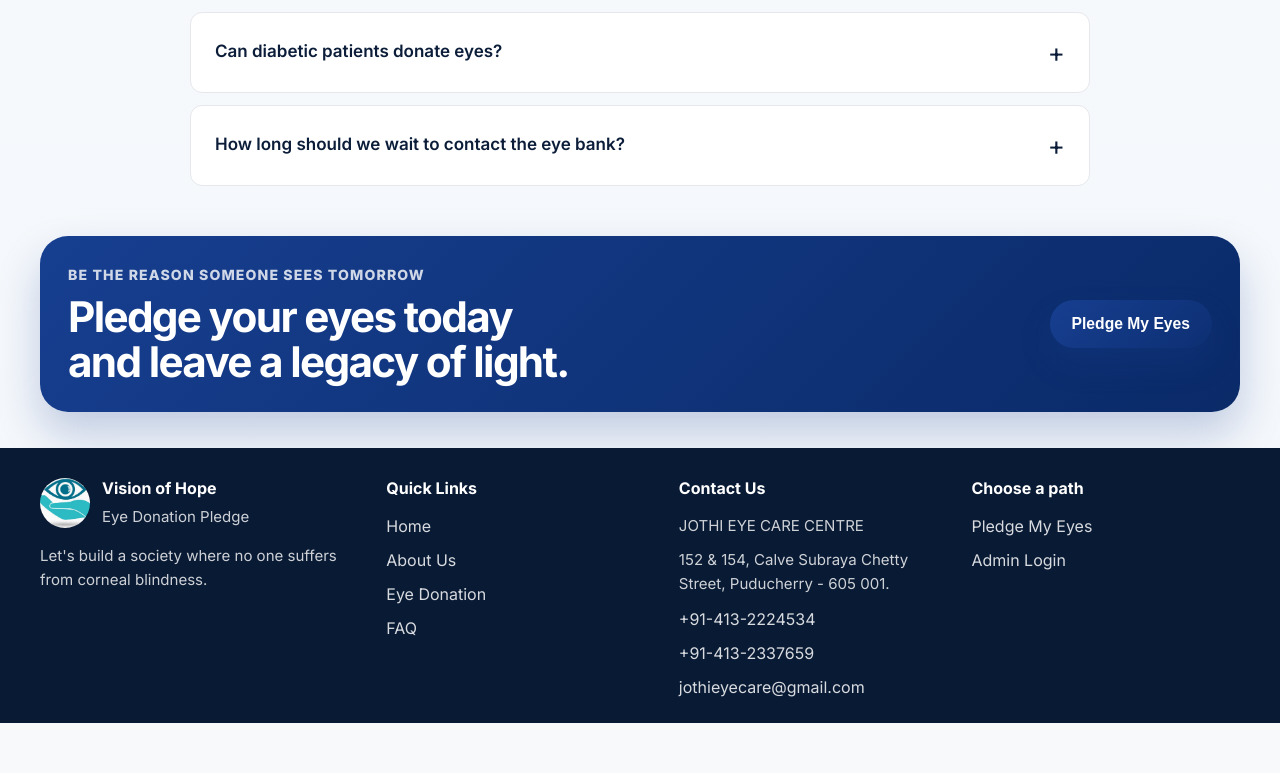
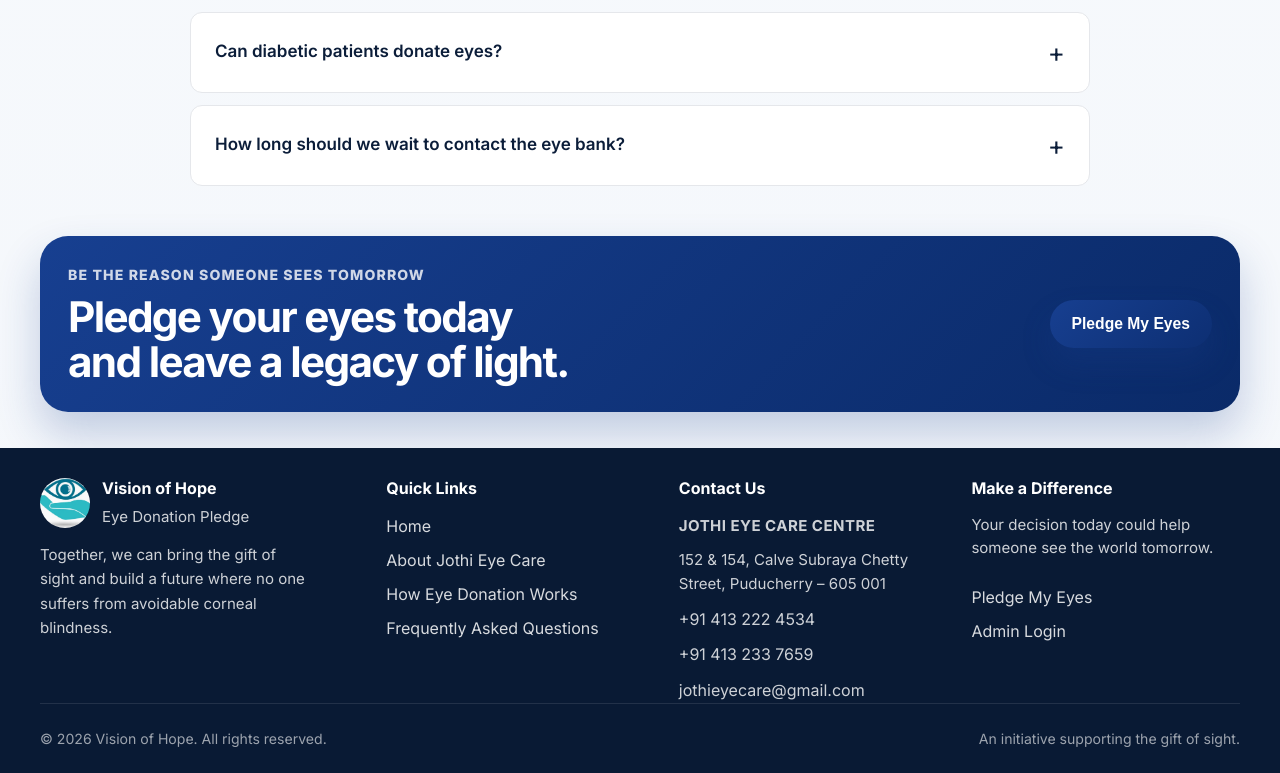
Before and after one commit to technovahub2025/eyedonorfrontend, a React (Create React App) app: page / in a window 1280 px wide. Shown: the part 2294-3067 px from the top of the page. Before the commit the page ends 3017 px from the top, so only its background shows below. Built offline with nearby package versions, Linux system fonts and the light colour scheme; no server answers; a web font is replaced by a local one.

Commit message:
feat: enhance footer layout with new branding, links, and actions

```diff
--- a/src/pages/RoleSelectPage.css
+++ b/src/pages/RoleSelectPage.css
@@ -14,7 +14,7 @@
   min-height: 100vh;
   color: var(--text);
   background:
-    radial-gradient(circle at top left, rgba(20, 110, 179, 0.12), transparent 28%),
+    radial-gradient(circle at top left, rgba(172, 206, 232, 0.12), transparent 28%),
     radial-gradient(circle at top right, rgba(12, 141, 122, 0.14), transparent 26%),
     linear-gradient(180deg, #fbfdff 0%, var(--bg) 100%);
   overflow-x: hidden;
@@ -1061,7 +1061,128 @@
     padding: 22px;
   }
 }
+/* Add these footer-specific styles to your RoleLanding.css */
 
+.role-footer__bottom {
+  max-width: min(1200px, calc(100% - 32px));
+  margin: 0 auto;
+  padding-top: 24px;
+  border-top: 1px solid rgba(255, 255, 255, 0.1);
+  display: flex;
+  justify-content: space-between;
+  align-items: center;
+  flex-wrap: wrap;
+  gap: 12px;
+}
+
+.role-footer__bottom p {
+  margin: 0;
+  font-size: 0.88rem;
+  color: rgba(255, 255, 255, 0.6);
+}
+
+.role-footer__brand p {
+  margin: 12px 0 0;
+  max-width: 28ch;
+  line-height: 1.6;
+}
+
+.role-footer__hospital {
+  font-weight: 700;
+  color: #ffffff;
+  letter-spacing: 0.03em;
+}
+
+.role-footer__pledge-btn {
+  border: 0;
+  border-radius: 999px;
+  padding: 14px 24px;
+  background: linear-gradient(135deg, #f6b34b 0%, #e8942a 100%);
+  color: #0b1d39;
+  font-weight: 800;
+  font-size: 0.95rem;
+  cursor: pointer;
+  transition: transform 160ms ease, box-shadow 160ms ease;
+  width: 100%;
+}
+
+.role-footer__pledge-btn:hover {
+  transform: translateY(-2px);
+  box-shadow: 0 12px 28px rgba(246, 179, 75, 0.35);
+}
+
+.role-footer__admin-btn {
+  border: 1px solid rgba(255, 255, 255, 0.2);
+  border-radius: 999px;
+  padding: 12px 24px;
+  background: transparent;
+  color: rgba(255, 255, 255, 0.8);
+  font-weight: 600;
+  font-size: 0.92rem;
+  cursor: pointer;
+  transition: background 160ms ease, color 160ms ease;
+  width: 100%;
+}
+
+.role-footer__admin-btn:hover {
+  background: rgba(255, 255, 255, 0.1);
+  color: #ffffff;
+}
+
+.role-footer__actions p {
+  margin: 0 0 16px;
+  line-height: 1.5;
+  font-size: 0.94rem;
+  color: rgba(255, 255, 255, 0.8);
+}
+
+.role-footer__actions {
+  display: flex;
+  flex-direction: column;
+  gap: 10px;
+}
+
+.role-footer__actions strong {
+  color: #ffffff;
+}
+
+.role-footer__contact span,
+.role-footer__contact a {
+  line-height: 1.6;
+}
+
+.role-footer__contact a {
+  color: rgba(255, 255, 255, 0.8);
+  text-decoration: none;
+  transition: color 160ms ease;
+}
+
+.role-footer__contact a:hover {
+  color: #ffffff;
+}
+
+/* Responsive footer adjustments */
+@media (max-width: 820px) {
+  .role-footer__inner {
+    grid-template-columns: 1fr 1fr;
+  }
+
+  .role-footer__bottom {
+    flex-direction: column;
+    text-align: center;
+  }
+}
+
+@media (max-width: 540px) {
+  .role-footer__inner {
+    grid-template-columns: 1fr;
+    gap: 32px;
+  }
+
+  .role-footer__brand p {
+    max-width: 100%;
+  }
+}
 @media (prefers-reduced-motion: reduce) {
   .role-nav__cta,
   .role-button,
--- a/src/pages/RoleSelectPage.jsx
+++ b/src/pages/RoleSelectPage.jsx
@@ -371,42 +371,105 @@ function RoleSelectPage({ onRoleSelect }) {
 
       <footer className="role-footer" id="contact">
   <div className="role-footer__inner">
+
+    {/* Brand */}
     <div className="role-footer__brand">
       <div className="role-footer__brand-row">
-              <img alt="Vision of Hope logo" src={eyeLogo} />
+        <img src={eyeLogo} alt="Vision of Hope logo" />
+
         <div>
           <strong>Vision of Hope</strong>
           <span>Eye Donation Pledge</span>
         </div>
       </div>
-            <p>Let's build a society where no one suffers from corneal blindness.</p>
+
+      <p>
+        Together, we can bring the gift of sight and build a future where
+        no one suffers from avoidable corneal blindness.
+      </p>
     </div>
 
+    {/* Quick Links */}
     <div className="role-footer__links">
       <strong>Quick Links</strong>
+
       <a href="#home">Home</a>
-            <a href="https://jothieyecare.in/" target="_blank" rel="noreferrer">
-              About Us
+
+      <a
+        href="https://jothieyecare.in/"
+        target="_blank"
+        rel="noreferrer"
+      >
+        About Jothi Eye Care
       </a>
-            <a href="#process">Eye Donation</a>
-            <a href="#faq">FAQ</a>
+
+      <a href="#process">How Eye Donation Works</a>
+
+      <a href="#faq">Frequently Asked Questions</a>
     </div>
 
-          <div className="role-footer__links">
+    {/* Contact */}
+    <div className="role-footer__links role-footer__contact">
       <strong>Contact Us</strong>
-            <span>JOTHI EYE CARE CENTRE</span>
-            <span>152 &amp; 154, Calve Subraya Chetty Street, Puducherry - 605 001.</span>
-            <a href="tel:+914132224534">+91-413-2224534</a>
-            <a href="tel:+914132337659">+91-413-2337659</a>
-            <a href="mailto:jothieyecare@gmail.com">jothieyecare@gmail.com</a>
+
+      <span className="role-footer__hospital">
+        JOTHI EYE CARE CENTRE
+      </span>
+
+      <span>
+        152 &amp; 154, Calve Subraya Chetty Street,
+        Puducherry – 605 001
+      </span>
+
+      <a href="tel:+914132224534">
+        +91 413 222 4534
+      </a>
+
+      <a href="tel:+914132337659">
+        +91 413 233 7659
+      </a>
+
+      <a href="mailto:jothieyecare@gmail.com">
+        jothieyecare@gmail.com
+      </a>
     </div>
 
-          <div className="role-footer__links">
-            <strong>Choose a path</strong>
-            <button type="button" onClick={handlePledge}>Pledge My Eyes</button>
+    {/* Actions */}
+    <div className="role-footer__links role-footer__actions">
+      <strong>Make a Difference</strong>
 
-            <button type="button" onClick={handleAdmin}>Admin Login</button>
+      <p>
+        Your decision today could help someone see the world tomorrow.
+      </p>
+
+      <button
+        type="button"
+        className="role-footer__pledge-btn"
+        onClick={handlePledge}
+      >
+        Pledge My Eyes
+      </button>
+
+      <button
+        type="button"
+        className="role-footer__admin-btn"
+        onClick={handleAdmin}
+      >
+        Admin Login
+      </button>
     </div>
+
+  </div>
+
+  {/* Bottom Bar */}
+  <div className="role-footer__bottom">
+    <p>
+      © {new Date().getFullYear()} Vision of Hope. All rights reserved.
+    </p>
+
+    <p>
+      An initiative supporting the gift of sight.
+    </p>
   </div>
 </footer>
     </div>
```
Lines whose indentation alone changed are shown as unchanged.
